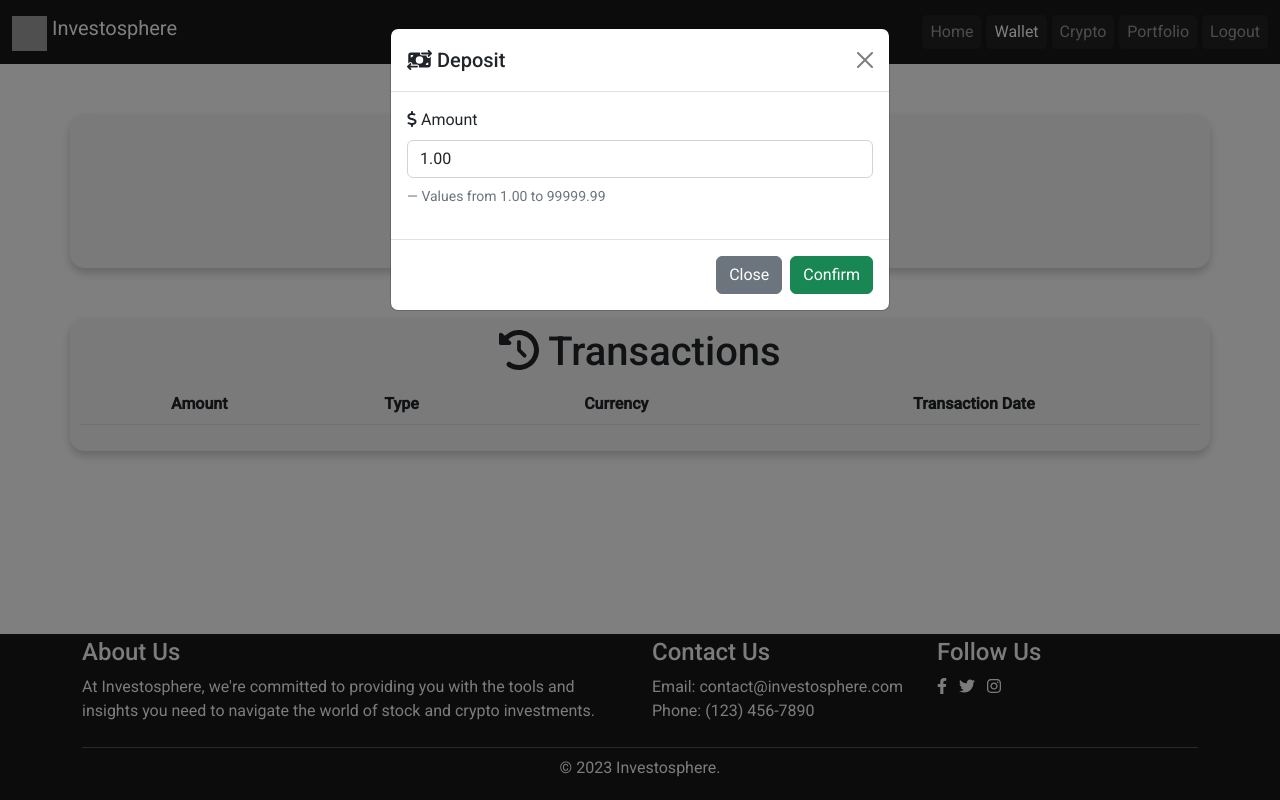
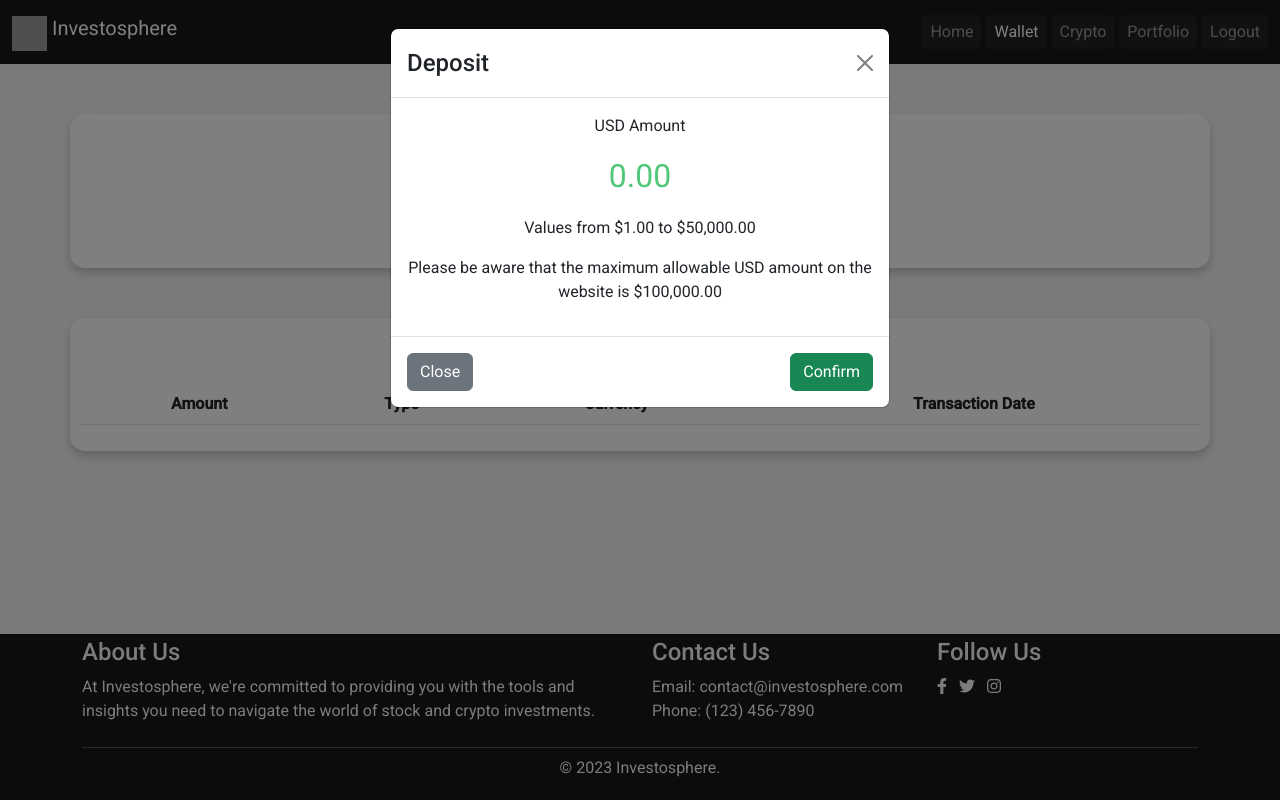
Before and after one commit to Danvm94/investosphere, a Django app: page /wallet/ in a window 1280 px wide, after a click on "Deposit". Run offline with Django 4.2, Linux system fonts and the light colour scheme; a user stored in the database is signed in; tables that the repository leaves empty hold one stand-in row (values such as "Sample post"); lists and menus that the app fills with data are empty; parts of the project's set-up code (start-up, migrations or seed data) failed here and were passed over; some libraries are stand-ins or nearby versions; grey boxes are pictures that could not be loaded.

Commit message:
Small changes on the CSS for website layout, deposit modal is now better styled.

```diff
--- a/investo_hub/forms.py
+++ b/investo_hub/forms.py
@@ -1,6 +1,7 @@
 from django import forms
 from investosphere.settings import CRYPTOCURRENCIES
 from .models import Portfolio, Wallet
+from .portfolios import get_all_portfolios
 
 
 class PortfolioForm(forms.ModelForm):
@@ -16,6 +17,12 @@ class ManageMoneyForm(forms.ModelForm):
 
 
 class BuyCryptoForm(forms.Form):
+    # def __init__(self, *args, user=None, **kwargs):
+    #     super().__init__(*args, **kwargs)
+    #     portfolios = get_all_portfolios(user)
+    #     portfolio_choices = [(portfolio.id, portfolio.name) for portfolio in portfolios]
+    #     self.fields['portfolio_choice'] = forms.ChoiceField(choices=portfolio_choices)
+
     buy_crypto = forms.ChoiceField(choices=[(crypto, crypto) for crypto in CRYPTOCURRENCIES])
     usd_amount = forms.DecimalField(min_value=1.00)
 
@@ -23,3 +30,9 @@ class BuyCryptoForm(forms.Form):
 class SellCryptoForm(forms.Form):
     sell_crypto = forms.ChoiceField(choices=[(crypto, crypto) for crypto in CRYPTOCURRENCIES])
     crypto_amount = forms.DecimalField(min_value=0.00000000000001)
+
+
+class CreatePortfolioForm(forms.Form):
+    class Meta:
+        model = Portfolio
+        fields = ['name']  # Include only the 'name' field in the form
--- a/investo_hub/models.py
+++ b/investo_hub/models.py
@@ -15,8 +15,8 @@ class Wallet(models.Model):
     created_at = models.DateTimeField(auto_now_add=True)
 
     def formatted_amount(self):
-        formatted = '{:,.2f}'.format(self.dollars)
-        return formatted.rstrip('0').rstrip('.') if '.' in formatted else formatted
+        formatted_value = '{:,.2f}'.format(self.dollars)
+        return formatted_value
 
 
 class Cryptos(models.Model):
--- a/investo_hub/views.py
+++ b/investo_hub/views.py
@@ -7,11 +7,17 @@ from .forms import PortfolioForm, ManageMoneyForm, BuyCryptoForm, SellCryptoForm
 from .transactions import perform_money_transaction, perform_crypto_transaction
 from .cryptos import get_top_gainers, get_all_coins, get_coin_info, get_coin_price, add_user_crypto, get_user_cryptos, \
     remove_user_crypto, get_total_usd_cryptos
+from .portfolios import get_all_portfolios
 
 
 @login_required
 def portfolio_view(request):
-    return render(request, 'portfolio.html')
+    user = request.user
+    if request.method == 'POST':
+        pass
+    elif request.method == 'GET':
+        portfolios = get_all_portfolios(user)
+        return render(request, 'portfolio.html', {'portfolios': portfolios})
 
 
 @login_required
@@ -30,10 +36,9 @@ def wallet_view(request):
 
     elif request.method == 'GET':
         wallet = Wallet.objects.get(user=user)
-        balance = wallet.dollars
         transactions = Transactions.objects.filter(user=user, symbol="dollar")
         return render(request, 'wallet.html',
-                      {'balance': balance, 'transactions': transactions, 'manage_money_form': manage_money_form})
+                      {'transactions': transactions, 'manage_money_form': manage_money_form, 'wallet': wallet})
 
 
 @login_required
--- a/static/css/styles.css
+++ b/static/css/styles.css
@@ -1,5 +1,9 @@
 * {
     font-family: "Roboto", sans-serif;
+}
+
+body {
+    background-color: #F5F5F5;
 }
 
 
@@ -48,7 +52,7 @@
 }
 
 .news-container {
-    background-color: rgba(240, 240, 240, 0.7);
+    background-color: #FFFFFF;
     box-shadow: 0 5px 10px rgba(0, 0, 0, 0.2);
     padding: 40px;
     border-radius: 15px;
@@ -73,7 +77,7 @@
 }
 
 .brief-container {
-    background-color: rgba(240, 240, 240, 0.7);
+    background-color: #FFFFFF;
     box-shadow: 0 5px 10px rgba(0, 0, 0, 0.2);
     padding: 40px;
     border-radius: 0 0 15px 15px;
@@ -81,14 +85,14 @@
 
 .portfolio-container {
     margin-top: 50px;
-    background-color: rgba(240, 240, 240, 0.7);
+    background-color: #FFFFFF;
     box-shadow: 0 5px 10px rgba(0, 0, 0, 0.2);
     border-radius: 15px;
     padding: 10px;
 }
 
 .top-cryptos-container {
-    background-color: rgba(240, 240, 240, 0.7);
+    background-color: #FFFFFF;
     box-shadow: 0 5px 10px rgba(0, 0, 0, 0.2);
     padding: 4px 0 1px 0;
     border-radius: 15px;
@@ -107,6 +111,23 @@
     object-fit: cover;
 }
 
+.deposit-modal input {
+    border: none;
+    outline: none;
+    box-shadow: none;
+    text-align: center;
+    font-size: xx-large;
+    margin-bottom: 10px;
+    color: #50c878;
+}
+
+.deposit-modal input:focus {
+    outline: none;
+    border: none;
+    box-shadow: none;
+    color: #50c878;
+}
+
 @media (min-width: 992px) {
     .nav-link {
         border-radius: 5px;
--- a/templates/wallet.html
+++ b/templates/wallet.html
@@ -8,7 +8,8 @@
         <div class="row">
             <div class="col-md-12 text-center">
                 <h1><i class="fa-solid fa-wallet"></i> Money Balance</h1>
-                <p><i class="fa-solid fa-dollar-sign"></i> <span class="text-success">{{ balance }}</span></p>
+                <p><i class="fa-solid fa-dollar-sign"></i> <span
+                        class="text-success">{{ wallet.formatted_amount }}</span></p>
                 <button type="button" class="btn btn-success" data-bs-toggle="modal" data-bs-target="#depositModal">
                     Deposit
                 </button>
@@ -51,30 +52,27 @@
         </div>
     </div>
     <!--Deposit Modal-->
-    <div class="modal fade" id="depositModal" tabindex="-1" aria-labelledby="depositModalLabel" aria-hidden="true">
+    <div class="modal fade deposit-modal text-center" id="depositModal" tabindex="-1"
+         aria-labelledby="depositModalLabel" aria-hidden="true">
         <div class="modal-dialog">
             <form class="add-money-form" method="POST">
                 <div class="modal-content">
                     <div class="modal-header">
-                        <h1 class="modal-title fs-5" id="depositModalLabel"><i
-                                class="fa-solid fa-money-bill-transfer"></i>
-                            Deposit</h1>
+                        <h1 class="modal-title fs-4" id="depositModalLabel">Deposit</h1>
                         <button type="button" class="btn-close" data-bs-dismiss="modal" aria-label="Close"></button>
                     </div>
                     <div class="modal-body">
                         {% csrf_token %}
-                        <label for="{{ manage_money_form.dollars.id_for_label }}" class="form-label"><i
-                                class="fa-solid fa-dollar-sign"></i>
-                            Amount</label>
+                        <label for="{{ manage_money_form.dollars.id_for_label }}" class="form-label">USD Amount</label>
                         <input type="text" name="{{ manage_money_form.dollars.name }}"
                                id="{{ manage_money_form.dollars.id_for_label }}"
-                               class="form-control balance-modal" placeholder="1.00" min="1.00" max="99999.99"
-                               value="1.00">
-                        <input type="hidden" name="action" value="deposit"><br>
-                        <footer class="blockquote-footer">Values from 1.00 to 99999.99
-                        </footer>
+                               class="form-control balance-modal" placeholder="0.00" value="0.00">
+                        <input type="hidden" name="action" value="deposit">
+                        <p>Values from $1.00 to $50,000.00</p>
+                        <p>Please be aware that the maximum allowable USD amount on the website is $100,000.00</p>
+
                     </div>
-                    <div class="modal-footer">
+                    <div class="modal-footer justify-content-between">
                         <button type="button" class="btn btn-secondary" data-bs-dismiss="modal">Close</button>
                         <button type="submit" class="btn btn-success">Confirm</button>
                     </div>
```
Also changed, not shown: investo_hub/portfolios.py (+6 -1 lines), templates/crypto.html (+6 -1 lines), templates/portfolio.html (+13 -1 lines).
